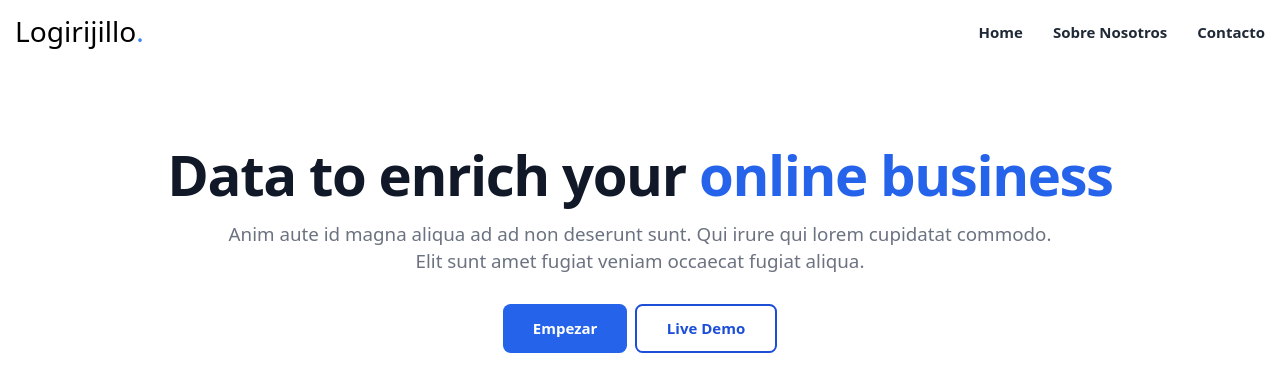
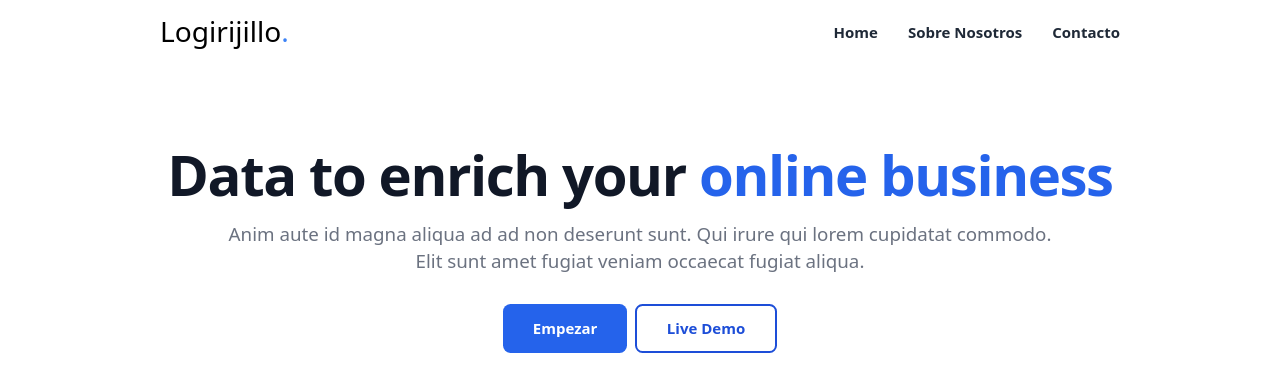
Before and after one commit to jnnrz/wbsite, a Next.js app: page / in a window 1280 px wide. Shown: the top 392 px of the page. Built offline with nearby package versions, Linux system fonts and the light colour scheme.

Commit message:
Fixes Container component

```diff
--- a/components/Container/Container.tsx
+++ b/components/Container/Container.tsx
@@ -8,7 +8,7 @@ interface Props {
 }
 
 const Container: FC<Props> = ({ className, children, clean }) => {
-  const classNames = cn(className, "container mx-auto");
+  const classNames = cn(className, "container mx-auto max-w-5xl");
 
   return <div className={classNames}>{children}</div>;
 };
```
